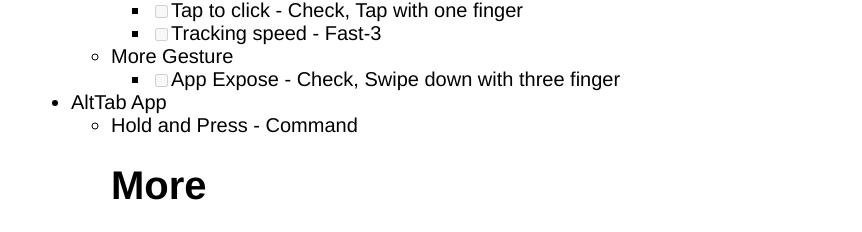
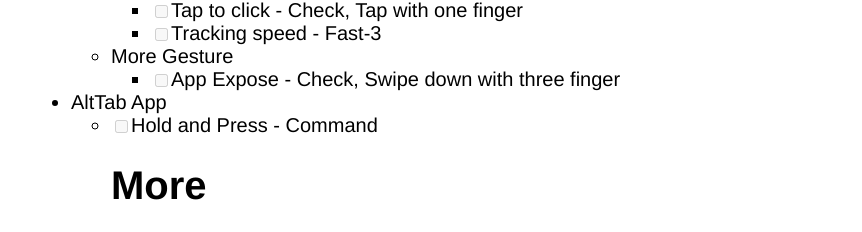
Before and after one commit to xiote/20200810_xiote.github.io, a Jekyll site: the page built from _posts/2020-07-25-09-30-32.md, in a window 1280 px wide. Shown: the part 1122-1354 px from the top of the page, without its empty margins (209-1071 px from the left). Built offline with Jekyll 4.4.1, drawn with Linux system fonts in a browser that asks for light colours.

Commit message:
Update 2020-07-25-09-30-32.md

```diff
--- a/_posts/2020-07-25-09-30-32.md
+++ b/_posts/2020-07-25-09-30-32.md
@@ -50,5 +50,5 @@ tags: mac setting init settings
     - More Gesture
         - [ ]  App Expose - Check, Swipe down with three finger
 - AltTab App
-    - Hold and Press - Command
+    - [ ]  Hold and Press - Command
 # More
```
